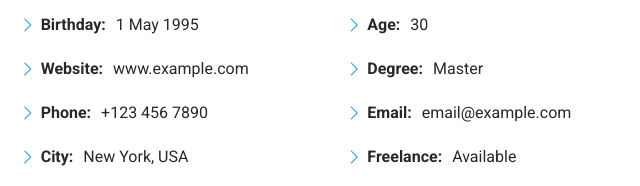
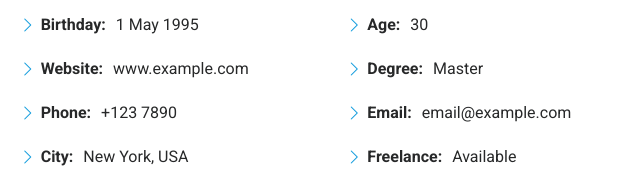
Before and after one commit to Bryanninja/portifolio, a plain HTML site: page iPortfolio/index.html in a window 1280 px wide. Shown: the part 1166-1352 px from the top of the page, 619-1259 px from the left. Drawn offline with Linux system fonts and the light colour scheme.

Commit message:
Numero de telefone correção

```diff
--- a/iPortfolio/index.html
+++ b/iPortfolio/index.html
@@ -129,7 +129,7 @@
                 <ul>
                   <li><i class="bi bi-chevron-right"></i> <strong>Birthday:</strong> <span>1 May 1995</span></li>
                   <li><i class="bi bi-chevron-right"></i> <strong>Website:</strong> <span>www.example.com</span></li>
-                  <li><i class="bi bi-chevron-right"></i> <strong>Phone:</strong> <span>+123 456 7890</span></li>
+                  <li><i class="bi bi-chevron-right"></i> <strong>Phone:</strong> <span>+123 7890</span></li>
                   <li><i class="bi bi-chevron-right"></i> <strong>City:</strong> <span>New York, USA</span></li>
                 </ul>
               </div>
```
